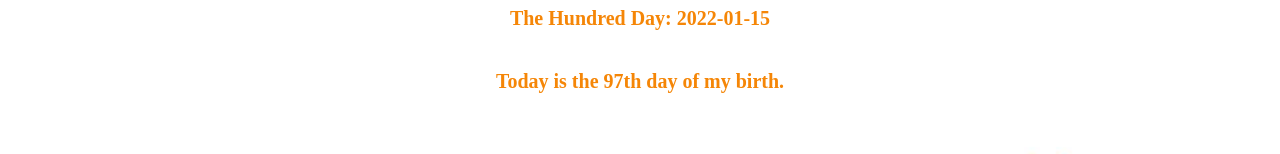
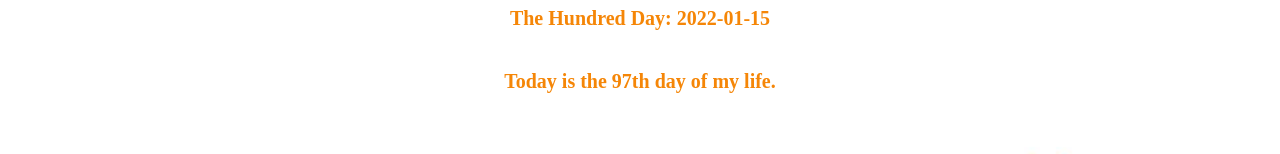
Before and after one commit to shiyuan598/peanut, a plain HTML site: page index.html in a window 1280 px wide. Shown: the part 317-471 px from the top of the page. Drawn offline with Linux system fonts and the light colour scheme.

Commit message:
modify the label

```diff
--- a/index.html
+++ b/index.html
@@ -34,7 +34,7 @@
     <h1>Great Moment</h1>
     <p>Hello world! I'm little peanut.</p>
     <p id="hundred"></p>
-    <p id="days">Today is the 100th day of my birth.</p>
+    <p id="days"></p>
   </body>
   <script>
     window.onload = () => {
@@ -49,7 +49,7 @@
       let duration = new Date(now).getTime() - new Date(birthdayStr).getTime();
       let dayCount = moment.duration(duration).asDays() + 1;
       let days = document.getElementById("days");
-      days.innerHTML = `Today is the ${dayCount}th day of my birth.`;
+      days.innerHTML = `Today is the ${dayCount}th day of my life.`;
     };
   </script>
 </html>
```
